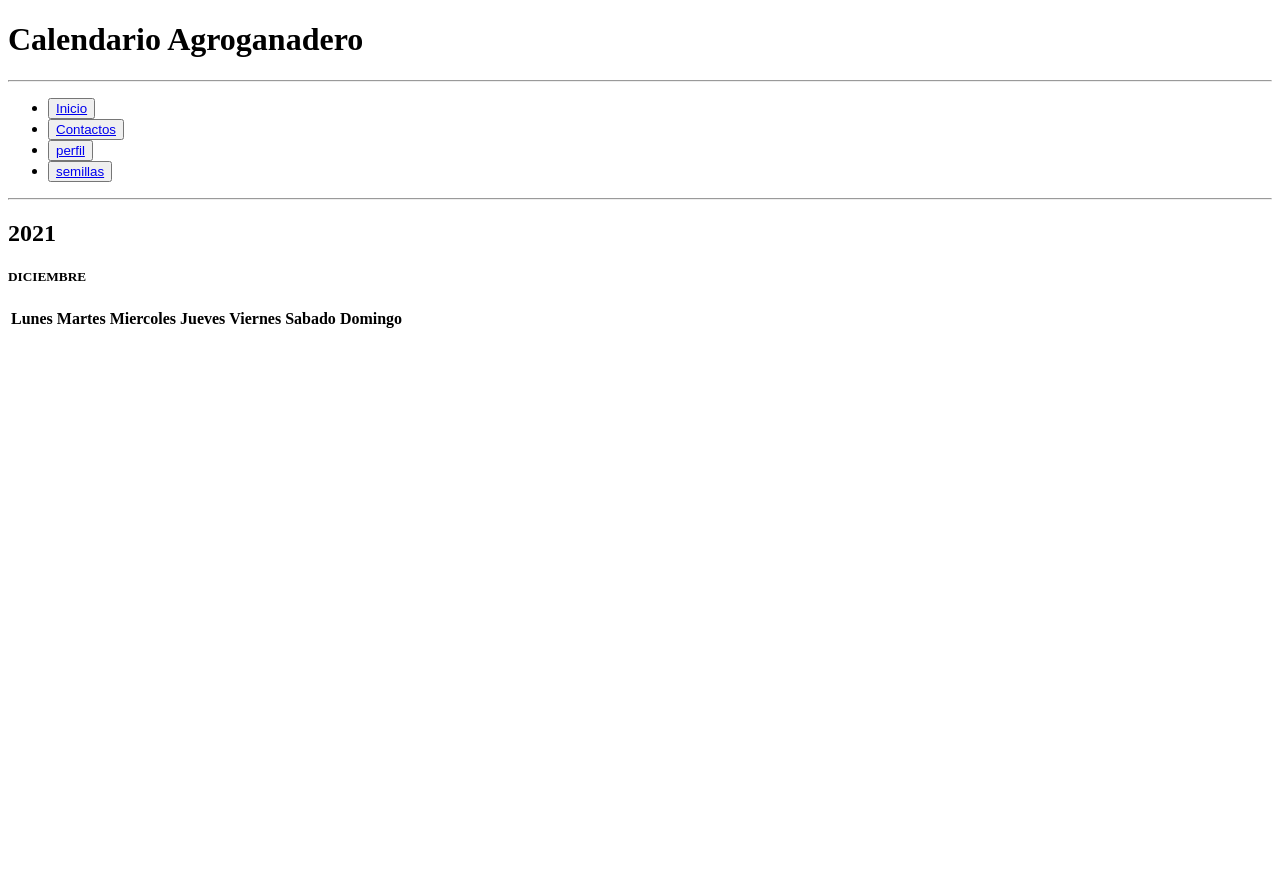
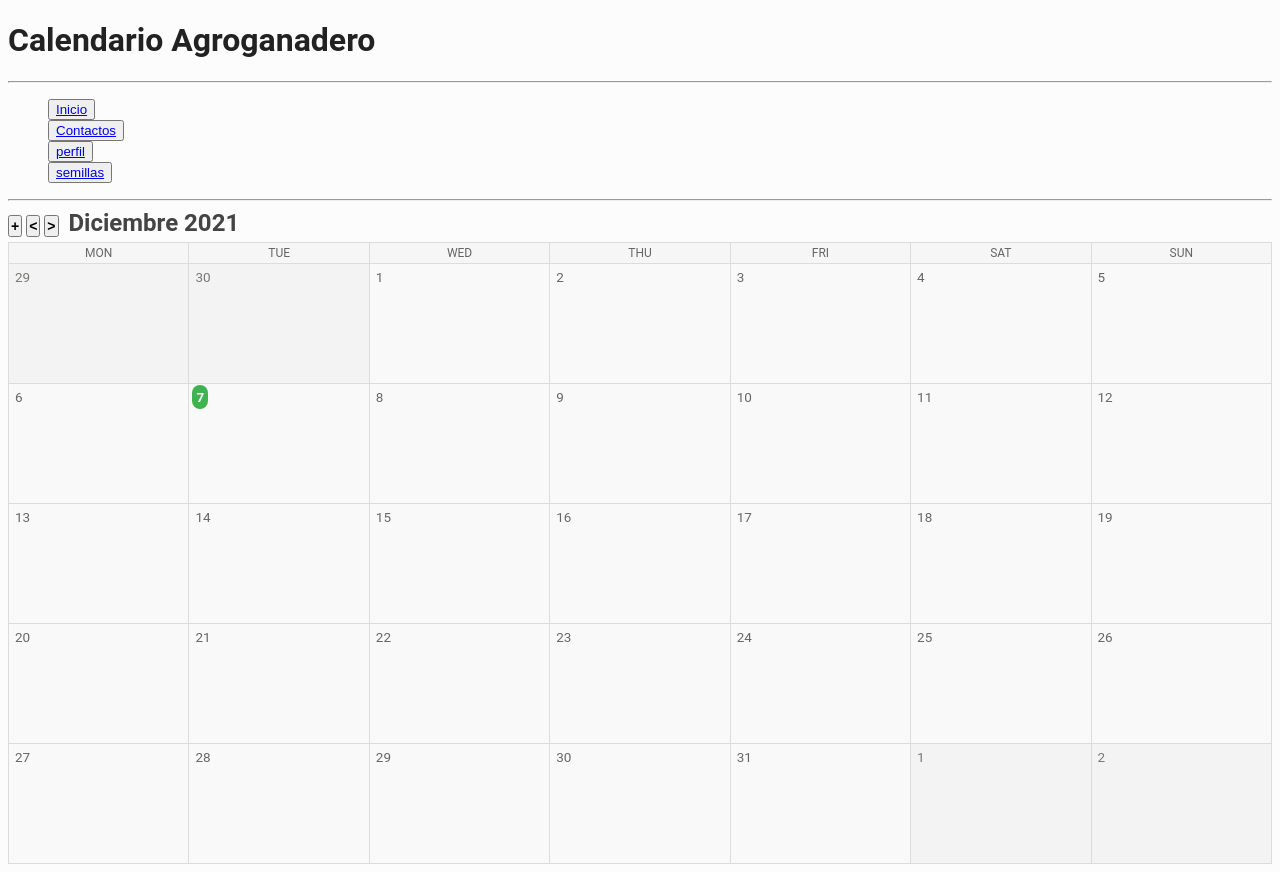
Before and after one commit to DanielGarciaAcebo/Calendario, a Flask app: page /calendario/ in a window 1280 px wide. Before the commit the page ends 328 px from the top, so only its background shows below. Run offline with Flask 2, Linux system fonts and the light colour scheme; lists and menus that the app fills with data are empty.

Commit message:
Vale calndario funciona, tengo q mirar como css y como hacer la mierda de loginrequired, y los ocntactos, q va a ser una pta lista y punto. dicho esto despues el tema profile se tiene q hacer despues de esto

```diff
--- a/TraslateDate.py
+++ /dev/null
@@ -1,42 +0,0 @@
-def month(month):
-    if month == "1":
-        return 'ENERO'
-    elif month == "2":
-        return 'FEBRERO'
-    elif month == "3":
-        return 'MARZO'
-    elif month == "4":
-        return 'ABRIL'
-    elif month == "5":
-        return 'MAYO'
-    elif month == "6":
-        return 'JUNIO'
-    elif month == "7":
-        return 'JULIO'
-    elif month == "8":
-        return 'AGOSTO'
-    elif month == "9":
-        return 'SEPTIEMBRE'
-    elif month == "10":
-        return 'OCTUBRE'
-    elif month == "11":
-        return 'NOVIEMBRE'
-    elif month == "12":
-        return 'DICIEMBRE'
-
-
-def day(day):
-    if day == "Mon":
-        return 'Lunes'
-    elif day == "Tuesday":
-        return 'Martes'
-    elif day == "Wed":
-        return 'Miercoles'
-    elif day == "Tue":
-        return 'Jueves'
-    elif day == "Fri":
-        return 'Viernes'
-    elif day == "Sa":
-        return 'Sabado'
-    elif day == "Sun":
-        return 'Domingo'
--- /dev/null
+++ b/constants.py
@@ -0,0 +1,3 @@
+# Could also use `calendar.SUNDAY` etc.
+WEEK_START_DAY_MONDAY = 0
+WEEK_START_DAY_SUNDAY = 6
--- a/main.py
+++ b/main.py
@@ -6,7 +6,6 @@ from flask import Flask, redirect, render_template, request, flash, url_for, cur
 from datetime import datetime, date, time, timedelta
 import calendar
 import pymysql
-import dayMonth
 from flask_login import login_required
 from werkzeug.wrappers import Response
 from typing import List, Optional, Tuple, cast  # noqa: F401
@@ -15,7 +14,9 @@ from typing import List, Optional, Tuple, cast  # noqa: F401
 import auth
 import forms
 import db
-import TraslateDate
+from gregorian_calendar import  GregorianCalendar
+from  calendar_data import CalendarData
+import constants
 
 # definition of app
 app = Flask(__name__)
@@ -30,14 +31,6 @@ def conect():
 
 # secret key
 app.secret_key = "VCGwYo8Kjr"
-
-# ---------------------Global variables ---------------------
-
-SESSION_ID = "SessionId"
-
-# Starts day, monday and Sunday
-WEEK_START_DAY_MONDAY = 0
-WEEK_START_DAY_SUNDAY = 6
 
 
 # ---------------------Global variables ---------------------
@@ -87,14 +80,50 @@ def register():
 # Calendar
 @app.route("/calendario/")
 # @login_required
-def calendario():
-    year = datetime.today().strftime("%Y")
-    month = datetime.today().strftime("%m")
-    mes = TraslateDate.month(month)
-    day = datetime.today().strftime("%a")
-    dia = TraslateDate.day(day)
-    print(year, month, "-", mes, day, "-", dia)
-    return render_template("calendar.html", mes=mes, year=year)
+def calendario() -> Response:
+    current_day, current_month, current_year = GregorianCalendar.current_date()
+    year = int(request.args.get("y", current_year))
+    year = max(min(year, 9999), 1)
+    month = int(request.args.get("m", current_month))
+    month = max(min(month, 12), 1)
+    month_name = GregorianCalendar.MONTH_NAMES[month - 1]
+
+    weekdays_headers = ["MON", "TUE", "WED", "THU", "FRI", "SAT", "SUN"]
+
+    return cast(
+        Response,
+        render_template(
+            "calendar.html",
+            year=year,
+            month=month,
+            month_name=month_name,
+            current_year=current_year,
+            current_month=current_month,
+            current_day=current_day,
+            month_days=GregorianCalendar.month_days(year, month),
+            previous_month_link=previous_month_link(year, month),
+            next_month_link=next_month_link(year, month),
+
+            weekdays_headers=weekdays_headers,
+        ),
+    )
+
+def previous_month_link(year: int, month: int) -> str:
+    month, year = GregorianCalendar.previous_month_and_year(year=year, month=month)
+    return (
+        ""
+        if year < 1 or year > 9999
+        else "?y={}&m={}".format(year, month)
+    )
+
+def next_month_link(year: int, month: int) -> str:
+    month, year = GregorianCalendar.next_month_and_year(year=year, month=month)
+    return (
+        ""
+        if year < 1 or year > 9999
+        else "?y={}&m={}".format(year, month)
+    )
+
 
 # ------------------------------------------------------------------------------------
 
--- /dev/null
+++ b/static/style.css
@@ -0,0 +1,291 @@
+body {
+    font-family: Roboto, Helvetica, Arial, sans-serif;
+    color: #222;
+    background-color: #FCFCFC;
+}
+
+li {
+    list-style: none;
+}
+
+.header {
+    display: inline;
+}
+
+.header .current-date {
+    color: #444;
+    display: inline-table;
+    font-weight: 700;
+    font-size: 1.5em;
+    padding-left: 6px;
+    padding-right: 6px;
+    min-width: 25%;
+}
+
+.header .back-to-current {
+    display: inline;
+    color: #444;
+    font-size: 1.25em;
+    font-weight: 700;
+}
+
+.header .back-to-current a {
+    color: #444;
+    text-decoration: underline;
+}
+
+.header a {
+    text-decoration: none;
+}
+
+.header-button {
+    padding: 1px;
+    font-size: 14px;
+    font-weight: 700;
+}
+
+.button {
+    font-size: 1.3em;
+    font-weight: 700;
+    padding: 3px 6px 3px 6px;
+    margin-left: 1px;
+    margin-right: 1px;
+    border-radius: 2px;
+    text-decoration: none;
+}
+
+.form-button {
+    padding: 1px;
+    margin-top: 9px;
+    margin-right: 3px;
+}
+
+.color-picker {
+    padding: 0;
+}
+
+.smaller {
+    padding: 0px 3px 2px 3px;
+    font-size: 12px;
+}
+
+.toggle-past-events {
+    float: right;
+}
+
+.remove-task {
+    color: #F7F7F7;
+    background-color: #FF6B6B;
+    margin-right: 2px;
+    float: right;
+}
+
+.hide-recurrent-task {
+    color: #F7F7F7;
+    background-color: #556270;
+    margin-right: 2px;
+    float: right;
+}
+
+.recurrent-task {
+    color: #F7F7F7;
+    background-color: #4ECDC4;
+    margin-right: 2px;
+    float: right;
+}
+
+.edit-task {
+    color: #F7F7F7;
+    background-color: #79BD9A;
+    margin-right: 2px;
+    float: right;
+}
+
+.calendar-header {
+  padding: 0;
+  margin-top: 5px;
+  margin-bottom: 0;
+  display: flex;
+  flex-flow: row wrap;
+  -webkit-flex-flow: row wrap;
+  justify-content: space-around;
+  min-width: 400px;
+  border-left: #DADCE0 1px solid;
+}
+
+.weekday-header {
+  background-color: #F6F6F6;
+  color: #666;
+  padding: 3px;
+  margin: 0;
+  list-style:none;
+  flex-grow: 1;
+  flex-basis: 12%;
+  overflow: auto;
+  box-sizing: border-box;
+  text-align: center;
+  font-size: 12px;
+  border-top: #DADCE0 1px solid;
+  border-right: #DADCE0 1px solid;
+  border-bottom: 0px;
+}
+
+.calendar {
+  padding: 0;
+  margin: 0;
+  display: flex;
+  flex-flow: row wrap;
+  -webkit-flex-flow: row wrap;
+  justify-content: space-around;
+  min-width: 400px;
+  border-bottom: #DADCE0 1px solid;
+  border-left: #DADCE0 1px solid;
+}
+
+.day {
+  background-color: #F9F9F9;
+  padding: 3px;
+  margin: 0;
+  min-height: 120px;
+  list-style:none;
+  flex-grow: 1;
+  flex-basis: 13.5%;
+  overflow: auto;
+  box-sizing: border-box;
+  cursor: pointer;
+  border-top: #DADCE0 1px solid;
+  border-right: #DADCE0 1px solid;
+  border-bottom: 0px;
+}
+
+.task.greyed {
+    background-color:#B8B8B8 !important;
+}
+
+.othermonth {
+  background-color: #F3F3F3;
+  cursor: auto;
+}
+
+span.time {
+    font-size: 9px;
+}
+
+span.daynumber {
+    font-size: 13.5px;
+    font-weight: 400;
+    color: #666;
+    padding: 3px;
+}
+
+span.daynumber-current {
+    font-size: 13.5px;
+    font-weight: 700;
+    color: #F7F7F7;
+    background-color: #3EB34F;
+    padding: 4px;
+    border-radius: 12px;
+}
+
+.othermonth span.daynumber {
+    color: #777774;
+}
+
+ul.tasks {
+    font-weight: 400;
+    font-size: 12px;
+    margin: 1px;
+    margin-top: 3px;
+    padding: 0;
+}
+
+ul.tasks li {
+    background-color: #444;
+    color: #FEFEFE;
+    margin-bottom: 1px;
+    padding: 1px 4px 2px 2px;
+    cursor: pointer;
+    border-radius: 2px;
+}
+
+ul.tasks li a {
+    color: #F0F0F0;
+
+}
+
+.accordion-hidden {
+    height: 0;
+    overflow: hidden;
+    margin: 0;
+}
+
+.accordion-visible {
+    border-top: 1px dashed #CCC;
+    margin: 0;
+    padding: 0 0 2px 0;
+}
+
+.hidden {
+    height: 0;
+    overflow: hidden;
+    margin: 0;
+    visibility: hidden;
+}
+
+.task-details-form label {
+    font-weight: 700;
+    margin-top: 6px;
+}
+
+#statusbar {
+    position: fixed;
+    top: 0;
+    left: 0;
+    width: 100%;
+    height: 26px;
+    z-index: 4000000;
+    visibility: hidden;
+    font-weight: 700;
+    text-align: center;
+}
+
+.processing {
+    visibility: visible !important;
+    color: #F7F7F7;
+    background-color: #A1D360;
+}
+
+.error {
+    visibility: visible !important;
+    color: #F7F7F7;
+    background-color: #EB5A46;
+}
+
+@media screen and (max-width:650px) {
+
+    .header-button {
+        font-size: 18px;
+        padding: 4px;
+    }
+
+    .header .current-date {
+        font-size: 0.85em;
+        padding-left: 3px;
+        padding-right: 3px;
+    }
+
+    .header .back-to-current {
+        font-size: 0.60em;
+    }
+
+    .day {
+        min-height: 30px;
+    }
+
+    ul.tasks li a, span.recurrent-task {
+        padding: 3px 4px 3px 4px;
+        min-width: 8px;
+        text-align: center;
+        min-height: 8px;
+    }
+}
--- a/templates/calendar.html
+++ b/templates/calendar.html
@@ -3,30 +3,46 @@
 {% block title %} calendario {% endblock %}
 
 {% block contenido %}
-    <h1>{{ year }}</h1>
-    <h5>{{ mes }}</h5>
-   <table>
-       <tr>
-           <th>Lunes</th>
-           <th>Martes</th>
-           <th>Miercoles</th>
-           <th>Jueves</th>
-           <th>Viernes</th>
-           <th>Sabado</th>
-           <th>Domingo</th>
-       </tr>
-        {% for week in weeks %}
-        <tr>
-            {% for day in dies %}
-                <tr></tr>
-                <tr></tr>
-                <tr></tr>
-                <tr></tr>
-                <tr></tr>
-                <tr></tr>
-                <tr></tr>
-            {% endfor %}
-        </tr>
+    <div class="header">
+        <input type="button" class="header-button" value="+"
+            onclick="window.location='/{{ calendar_id }}/{{ year }}/{{ month}}/new_task'" title="New task" />
+        <input type="button" class="header-button" value="&lt;" onclick="window.location='{{ previous_month_link }}'"
+            title="Previous month" />
+        <input type="button" class="header-button" value="&gt;" onclick="window.location='{{ next_month_link }}'"
+            title="Next month" />
+        <div class="current-date">
+            {{ month_name }} {{ year }}
+        </div>
+        {% if display_view_past_button %}
+            <input id="toggle-past-events" class="toggle-past-events" type="button" value="View Past" onclick="ToggleViewPastTasks();" />
+        {% endif %}
+    </div>
+
+    <ul class="calendar-header">
+        {% for weekday_header in weekdays_headers %}
+            <li class="weekday-header">{{ weekday_header }}</li>
         {% endfor %}
-   </table>
+    </ul>
+    <ul class="calendar" id="calendar">
+        {% for day in month_days %}
+            <li
+                {% if day.month != month %}
+                    class="day othermonth"
+                {% else %}
+                    class="day"
+                {% endif %}
+                data-year="{{ day.year }}"
+                data-month="{{ day.month }}"
+                data-day="{{ day.day }}">
+
+                {% if day.day == current_day and day.month == current_month and day.year == current_year %}
+                        <span class="daynumber-current">
+                {% else %}
+                        <span class="daynumber">
+                {% endif %}
+                {{ day.day }}</span>
+
+            </li>
+        {% endfor %}
+    </ul>
 {% endblock %}
--- a/templates/layout.html
+++ b/templates/layout.html
@@ -6,7 +6,7 @@
         <title>{% block title %} Flask {% endblock %} | Calendario Agroganadero</title>
         <meta name="description" content="">
         <meta name="viewport" content="width=device-width, initial-scale=1">
-        <link rel="stylesheet" href="">
+        <link rel="stylesheet" href="{{ url_for("static", filename="style.css") }}">
     </head>
     <body>
         <h1>Calendario Agroganadero</h1>
```
Also changed, not shown: calendar_data.py (added, +30 -0 lines), dayMonth.py (deleted, +0 -61 lines), gregorian_calendar.py (added, +49 -0 lines).
